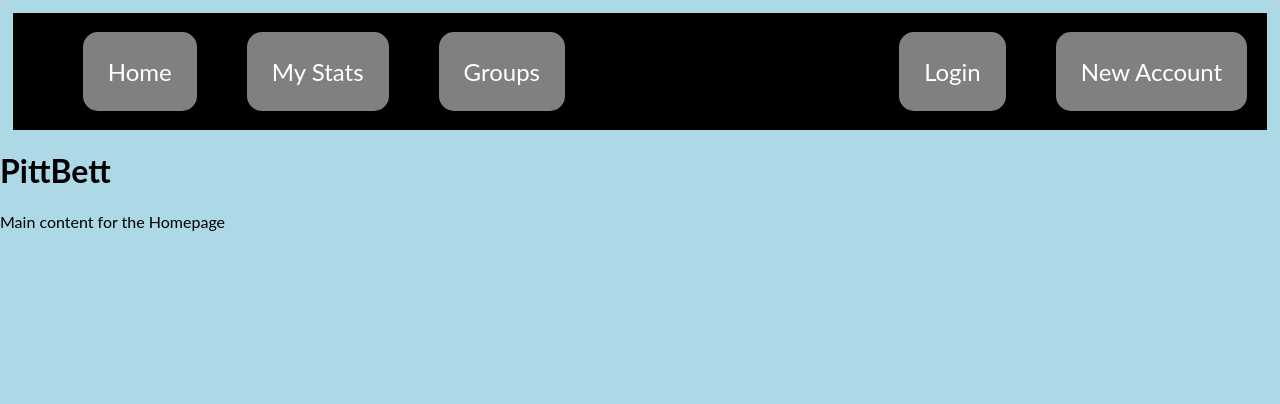
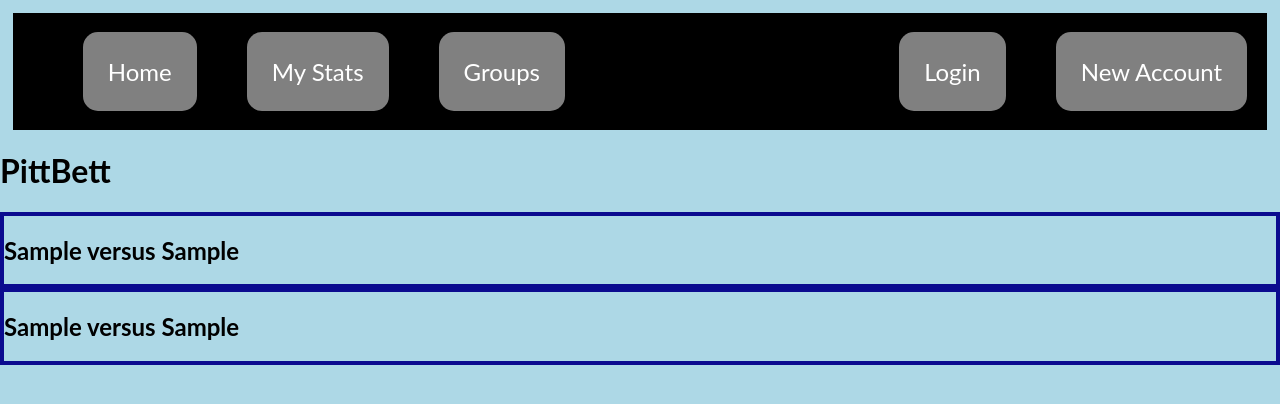
Before and after one commit to andrewimredy/1520website, a Flask app: template templates/index.html in a window 1280 px wide. Shown: the top 404 px of the page. Run offline with Flask 2, Linux system fonts and the light colour scheme; the template is opened without the code that fills it: most values are stand-ins (such as "Sample title", 1, 10 or a date in 2020); parts of the project's set-up code (start-up, migrations or seed data) failed here and were passed over.

Commit message:
added game headers. still no box

```diff
--- a/app.py
+++ b/app.py
@@ -35,9 +35,7 @@ def main_page():
     team1A = newlist[0],
     team1B = newlist[1],
     team2A = newlist[2],
-    team2B = newlist[3],
-    team3A = newlist[4],
-    team3B = newlist[5]
+    team2B = newlist[3]
     )
 
 @app.route('/Profile')
--- a/static/style/style.css
+++ b/static/style/style.css
@@ -41,3 +41,8 @@ body {
     padding: 25px;
     border-radius: 15px;
 }
+
+.gameBox{
+    margin: auto;
+    border: 4px solid rgb(11, 11, 143);
+}
--- a/templates/index.html
+++ b/templates/index.html
@@ -4,8 +4,12 @@
   <body>
       {% block content %}
     <h1>PittBett</h1>
-    <p>
-        Main content for the Homepage
-    </p>
+    <div class="gameBox">
+        <h2> {{ team1A }} versus {{ team1B }}</h2>
+    </div>
+    <div class="gameBox">
+        <h2> {{ team2A }} versus {{ team2B }}</h2>
+    </div>
+
     {% endblock %}
   </body>
```
